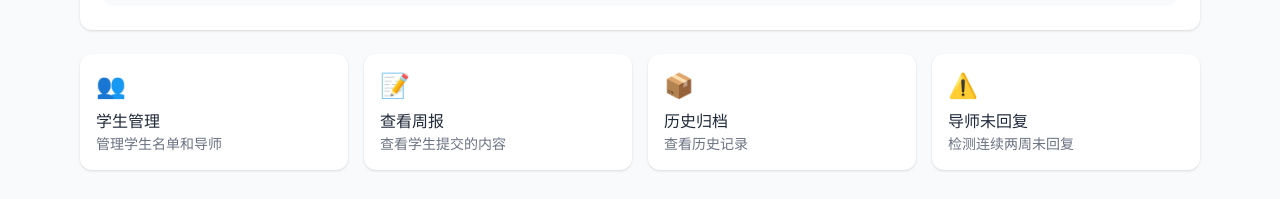
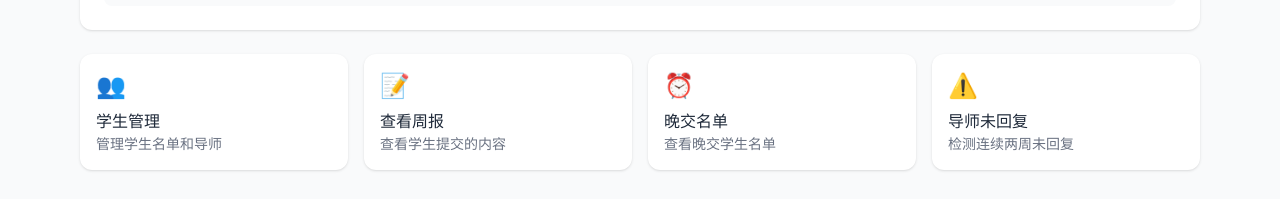
Before and after one commit to momocai0817-gif/weekly-report-system, a Next.js app: page /admin/dashboard in a window 1280 px wide. Shown: the part 1118-1317 px from the top of the page. Built offline with nearby package versions, Linux system fonts and the light colour scheme; no server answers; the database is empty; sample sign-in values are in the browser's storage.

Commit message:
feat: 添加晚交名单入口到管理员dashboard

```diff
--- a/app/admin/dashboard/page.tsx
+++ b/app/admin/dashboard/page.tsx
@@ -498,12 +498,12 @@ export default function AdminDashboardPage() {
           </button>
 
           <button
-            onClick={() => router.push('/admin/archive')}
+            onClick={() => router.push('/admin/late-reports')}
             className="bg-white rounded-xl shadow-sm p-4 text-left hover:shadow-md transition"
           >
-            <div className="text-2xl mb-2">📦</div>
-            <h4 className="font-medium text-gray-800">历史归档</h4>
-            <p className="text-sm text-gray-500">查看历史记录</p>
+            <div className="text-2xl mb-2">⏰</div>
+            <h4 className="font-medium text-gray-800">晚交名单</h4>
+            <p className="text-sm text-gray-500">查看晚交学生名单</p>
           </button>
 
           <button
```
